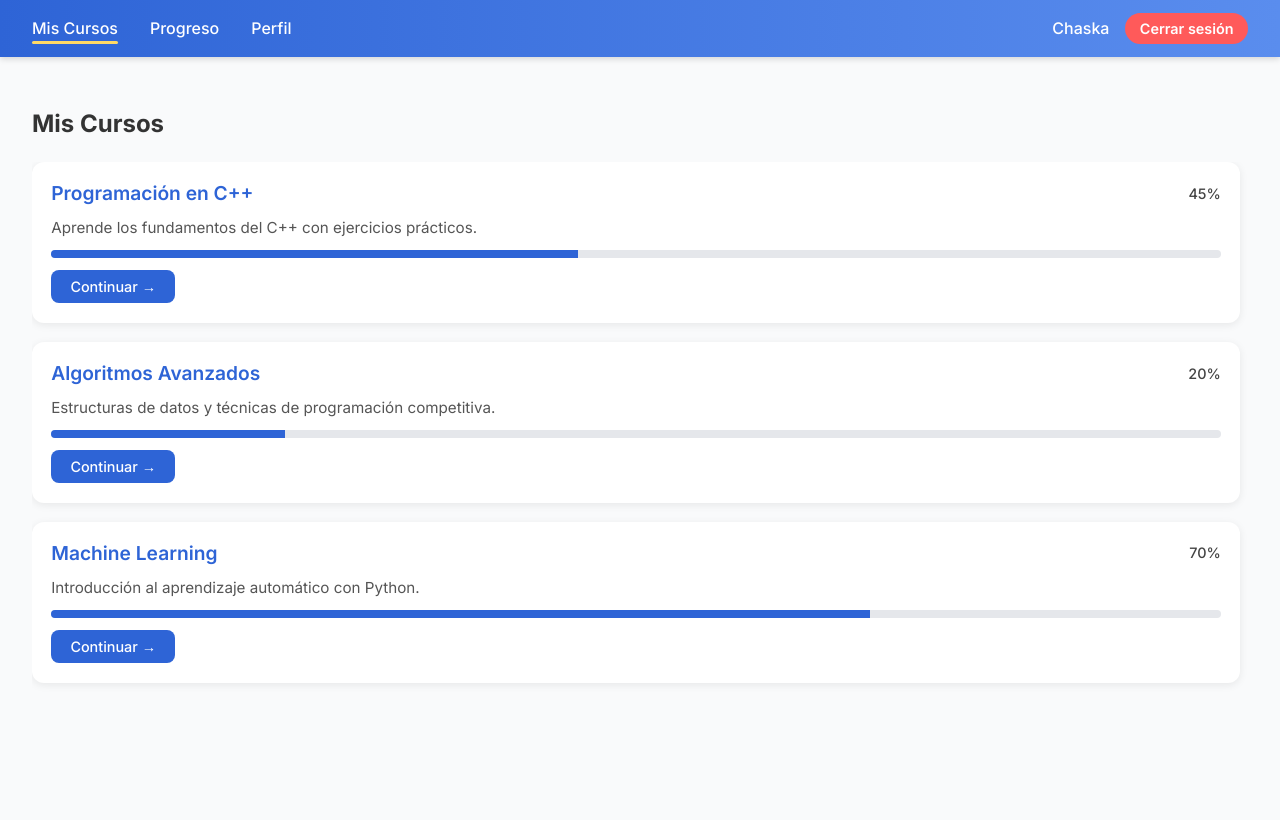
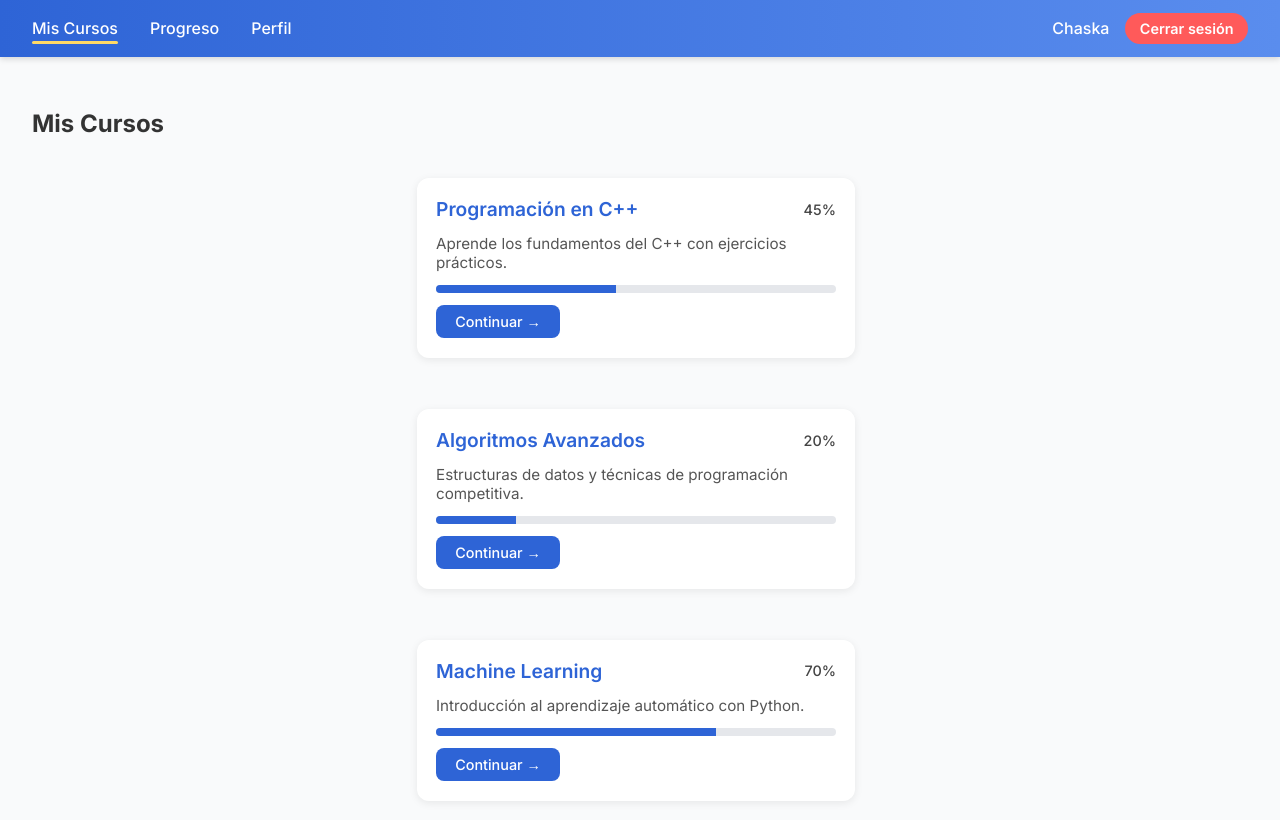
Before and after one commit to VictorAJM/OMIAGS-Platform, a SvelteKit app in the folder frontend/: page / in a window 1280 px wide. Shown: the top 820 px of the page. Built offline with nearby package versions, Linux system fonts and the light colour scheme.

Commit message:
FIX, course card not too wide

```diff
--- a/frontend/src/routes/CourseCard.svelte
+++ b/frontend/src/routes/CourseCard.svelte
@@ -5,6 +5,7 @@
   export let continueHref = "#"; // placeholder, later will link to last lesson
 </script>
 
+<div class="course-container">
   <div class="course-card">
     <div class="card-header">
       <h3>{title}</h3>
@@ -19,8 +20,16 @@
 
     <a class="continue-btn" href={continueHref}>Continuar →</a>
   </div>
+</div>
 
 <style>
+  /* Center container */
+  .course-container {
+    display: flex;
+    justify-content: center;
+    padding: 1rem;
+  }
+
   .course-card {
     background: #fff;
     border-radius: 12px;
@@ -31,6 +40,8 @@
     flex-direction: column;
     gap: 0.8rem;
     transition: transform 0.15s ease-in-out;
+    max-width: 400px; /* prevent the card from being too wide */
+    width: 100%; /* responsive */
   }
 
   .course-card:hover {
```
Lines whose indentation alone changed are shown as unchanged.
